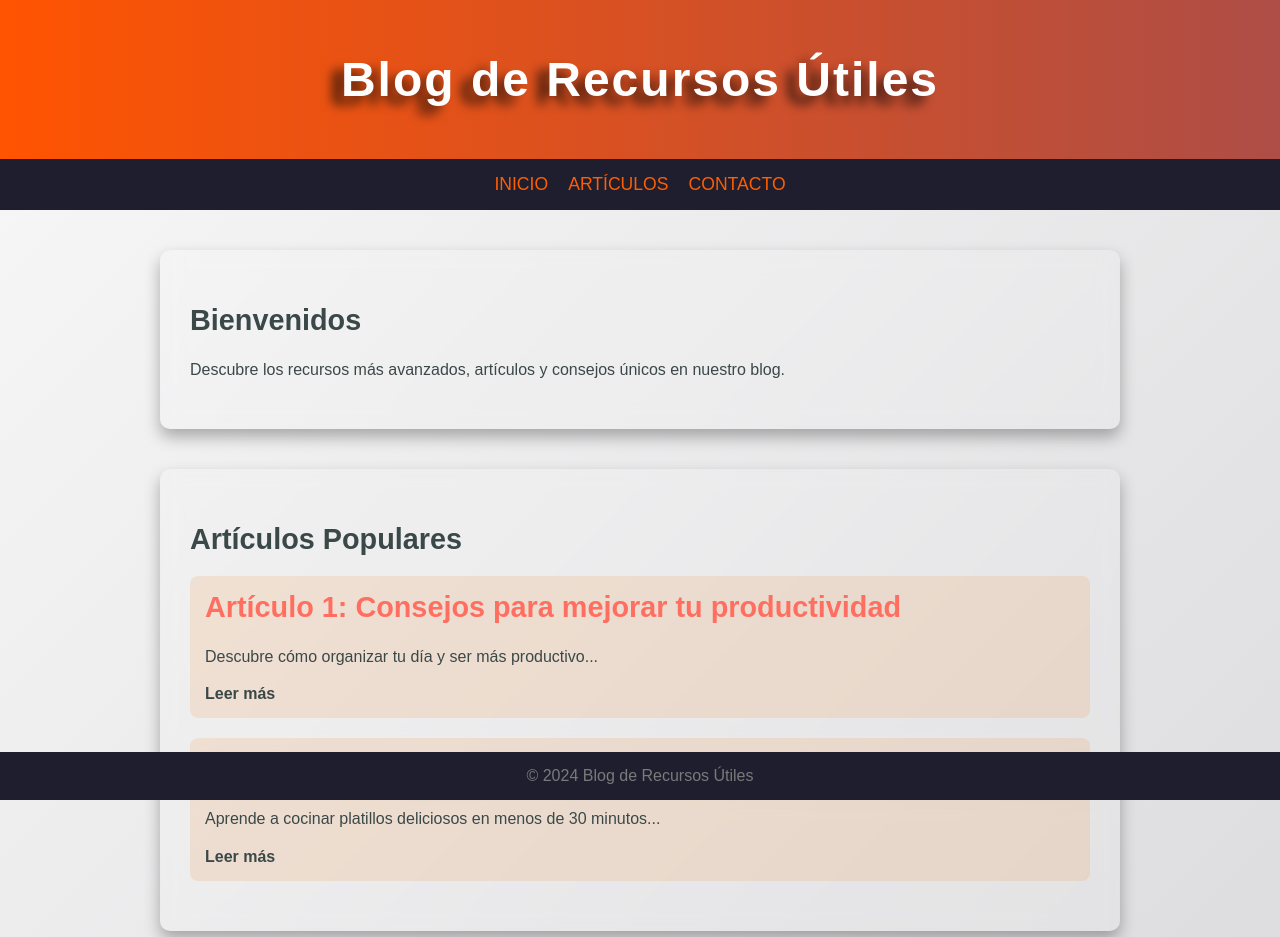
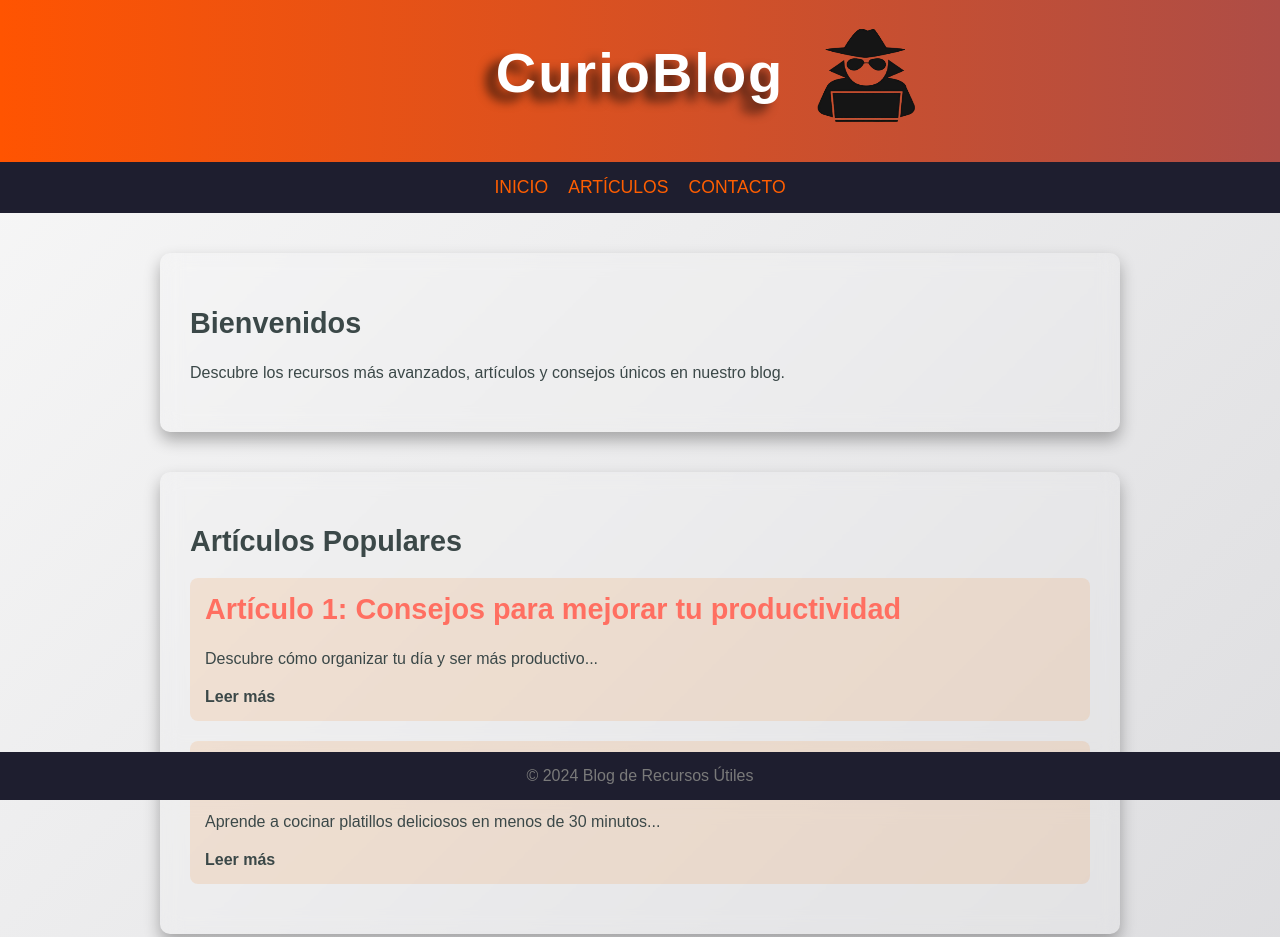
Before and after one commit to BetRSp/Myblog-git, a plain HTML site: page Blog de recursos útiles/index.html in a window 1280 px wide. Shown: the top 937 px of the page. Drawn offline with Linux system fonts and the light colour scheme.

Commit message:
blog proyecto

```diff
--- a/Blog de recursos útiles/index.html
+++ b/Blog de recursos útiles/index.html
@@ -20,14 +20,14 @@
             background: linear-gradient(90deg, #ff5401,  #ae4d46);
             color: white;
             text-align: center;
-            padding: 20px 0;
+            padding: 2px 0;
             box-shadow: 0 4px 8px rgba(0, 0, 0, 0.2);
             text-shadow: rgba(4,5,5,0.76) -11px 8px 11px;
             font-weight: bolder;
         }
 
         header h1 {
-            font-size: 3.0em;
+            font-size: 3.5em;
             letter-spacing: 2px;
         }
 
@@ -139,7 +139,7 @@
         }
 
         button:hover {
-            background: rgb(195, 79, 52)
+            background: rgb(251, 55, 10)
         }
 
         /* Pie de página */
@@ -166,11 +166,21 @@
         .content, nav, header, footer {
             animation: fadeIn 1s ease;
         }
+
+        .imaglogo {
+        width: 109px;
+        height: 102px;
+        margin: -99px 438px;
+        margin-bottom: 28px;
+        margin-right: -14px;
+        margin-top: -116px;
+        }
     </style>
 </head>
 <body>
     <header>
-        <h1>Blog de Recursos Útiles</h1>
+        <h1>CurioBlog</h1>
+        <img src="imagesperfil/espia.png" alt="logo" class="imaglogo">
     </header>
     <nav>
         <a href="#inicio">Inicio</a>
```
Also changed, not shown: Blog de recursos útiles/imagesPerfil/espia.png (added).
